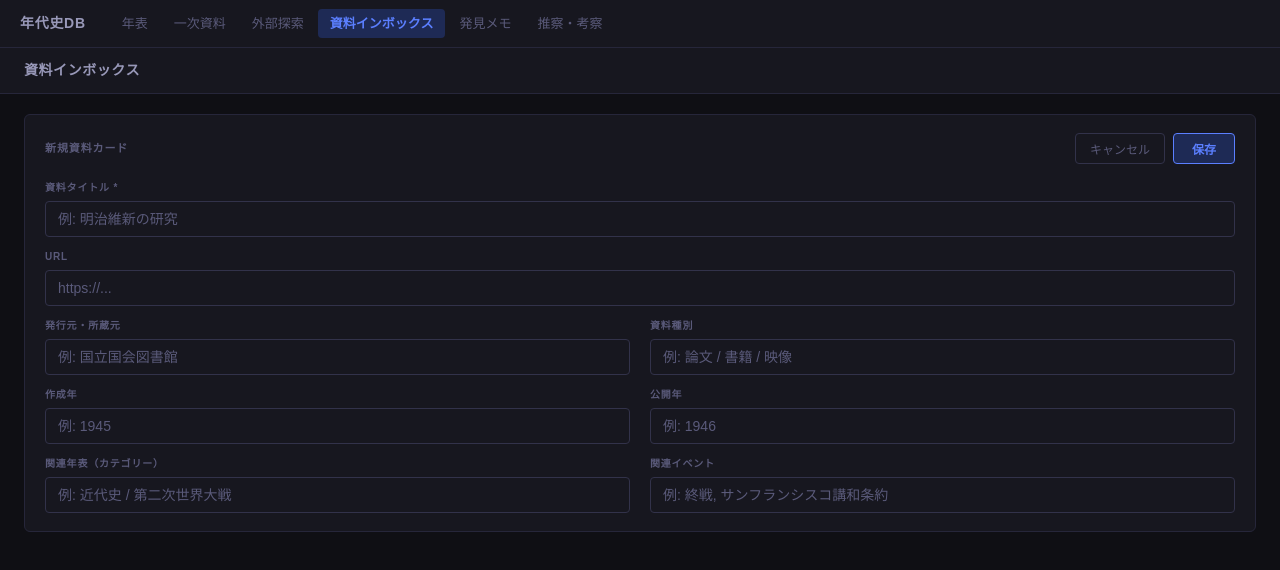
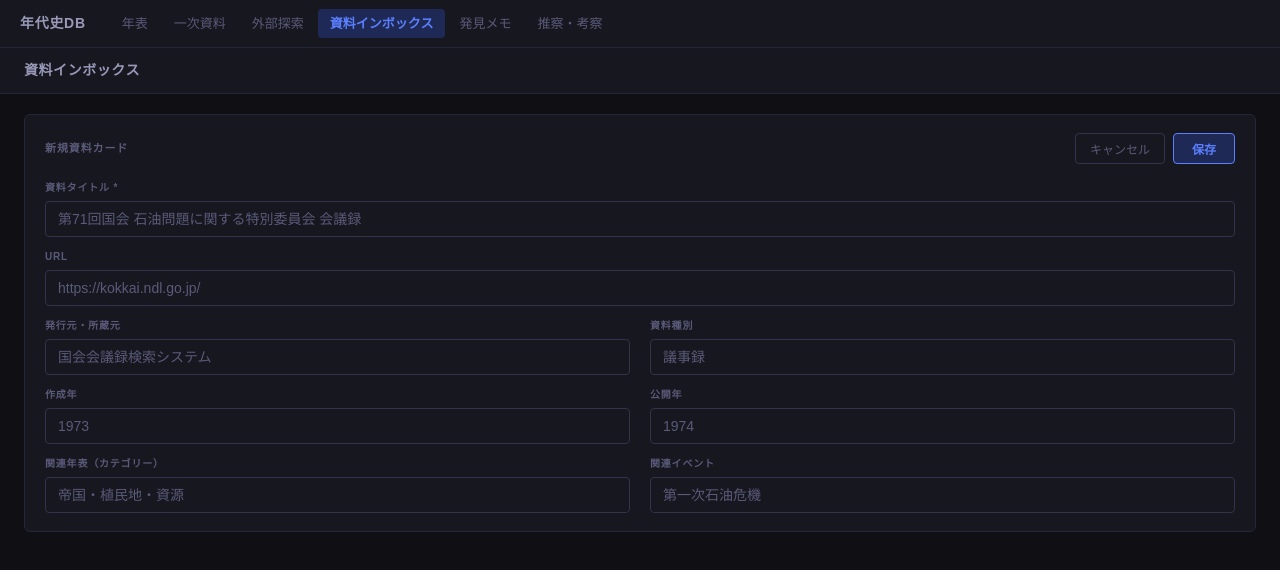
Before and after one commit to Tao0817/origin-chronicle, a React (Vite) app: page /resource-inbox in a window 1280 px wide. Both pictures are taken after a click on the button "＋ 資料を追加". Shown: the top 570 px of the page. Built offline with nearby package versions, Linux system fonts and the light colour scheme.

Commit message:
fix: ResourceInbox localStorageリセットコード削除

```diff
--- a/src/screens/ResourceInbox/index.tsx
+++ b/src/screens/ResourceInbox/index.tsx
@@ -6,11 +6,11 @@ interface StoredResource {
   title: string;
   url: string;
   publisher: string;
-  source_type: string;
-  created_year: string;
-  published_year: string;
-  related_timeline: string;
-  related_event: string;
+  type: string;
+  createdYear: string;
+  publishedYear: string;
+  relatedTimeline: string;
+  relatedEvent: string;
 }
 
 const STORAGE_KEY = "ri_resources";
@@ -52,11 +52,11 @@ function emptyForm(): Omit<StoredResource, "id"> {
     title: "",
     url: "",
     publisher: "",
-    source_type: "",
-    created_year: "",
-    published_year: "",
-    related_timeline: "",
-    related_event: "",
+    type: "",
+    createdYear: "",
+    publishedYear: "",
+    relatedTimeline: "",
+    relatedEvent: "",
   };
 }
 
@@ -67,14 +67,14 @@ function ResourceCard({
   item: StoredResource;
   onDelete: (id: string) => void;
 }) {
-  const color = typeColor(item.source_type);
+  const color = typeColor(item.type);
   return (
     <div
       className="ps-card ri-card"
       style={{ "--ps-color": color } as CSSProperties}
     >
       <div className="ps-card-top">
-        {item.source_type && (
+        {item.type && (
           <span
             className="ps-type-badge"
             style={{
@@ -83,7 +83,7 @@ function ResourceCard({
               background: color + "18",
             }}
           >
-            {item.source_type}
+            {item.type}
           </span>
         )}
         <div className="ri-card-actions">
@@ -116,19 +116,19 @@ function ResourceCard({
         </div>
         <div className="ps-meta-row">
           <span className="ps-meta-label">作成年</span>
-          <span className="ps-meta-value">{item.created_year || "不明"}</span>
+          <span className="ps-meta-value">{item.createdYear || "不明"}</span>
         </div>
         <div className="ps-meta-row">
           <span className="ps-meta-label">公開年</span>
-          <span className="ps-meta-value">{item.published_year || "不明"}</span>
+          <span className="ps-meta-value">{item.publishedYear || "不明"}</span>
         </div>
         <div className="ps-meta-row">
           <span className="ps-meta-label">関連年表</span>
-          <span className="ps-meta-value">{item.related_timeline || "—"}</span>
+          <span className="ps-meta-value">{item.relatedTimeline || "—"}</span>
         </div>
         <div className="ps-meta-row">
           <span className="ps-meta-label">関連イベント</span>
-          <span className="ps-meta-value">{item.related_event || "—"}</span>
+          <span className="ps-meta-value">{item.relatedEvent || "—"}</span>
         </div>
       </div>
     </div>
@@ -206,7 +206,7 @@ export function ResourceInbox() {
                   name="title"
                   value={form.title}
                   onChange={handleChange}
-                  placeholder="例: 明治維新の研究"
+                  placeholder="第71回国会 石油問題に関する特別委員会 会議録"
                 />
               </div>
               <div className="ri-form-full es-form-group">
@@ -216,7 +216,7 @@ export function ResourceInbox() {
                   name="url"
                   value={form.url}
                   onChange={handleChange}
-                  placeholder="https://..."
+                  placeholder="https://kokkai.ndl.go.jp/"
                 />
               </div>
               <div className="es-form-group">
@@ -226,57 +226,57 @@ export function ResourceInbox() {
                   name="publisher"
                   value={form.publisher}
                   onChange={handleChange}
-                  placeholder="例: 国立国会図書館"
+                  placeholder="国会会議録検索システム"
                 />
               </div>
               <div className="es-form-group">
                 <label className="es-form-label">資料種別</label>
                 <input
                   className="es-form-input"
-                  name="source_type"
-                  value={form.source_type}
+                  name="type"
+                  value={form.type}
                   onChange={handleChange}
-                  placeholder="例: 論文 / 書籍 / 映像"
+                  placeholder="議事録"
                 />
               </div>
               <div className="es-form-group">
                 <label className="es-form-label">作成年</label>
                 <input
                   className="es-form-input"
-                  name="created_year"
-                  value={form.created_year}
+                  name="createdYear"
+                  value={form.createdYear}
                   onChange={handleChange}
-                  placeholder="例: 1945"
+                  placeholder="1973"
                 />
               </div>
               <div className="es-form-group">
                 <label className="es-form-label">公開年</label>
                 <input
                   className="es-form-input"
-                  name="published_year"
-                  value={form.published_year}
+                  name="publishedYear"
+                  value={form.publishedYear}
                   onChange={handleChange}
-                  placeholder="例: 1946"
+                  placeholder="1974"
                 />
               </div>
               <div className="es-form-group">
                 <label className="es-form-label">関連年表（カテゴリー）</label>
                 <input
                   className="es-form-input"
-                  name="related_timeline"
-                  value={form.related_timeline}
+                  name="relatedTimeline"
+                  value={form.relatedTimeline}
                   onChange={handleChange}
-                  placeholder="例: 近代史 / 第二次世界大戦"
+                  placeholder="帝国・植民地・資源"
                 />
               </div>
               <div className="es-form-group">
                 <label className="es-form-label">関連イベント</label>
                 <input
                   className="es-form-input"
-                  name="related_event"
-                  value={form.related_event}
+                  name="relatedEvent"
+                  value={form.relatedEvent}
                   onChange={handleChange}
-                  placeholder="例: 終戦, サンフランシスコ講和条約"
+                  placeholder="第一次石油危機"
                 />
               </div>
             </div>
```
